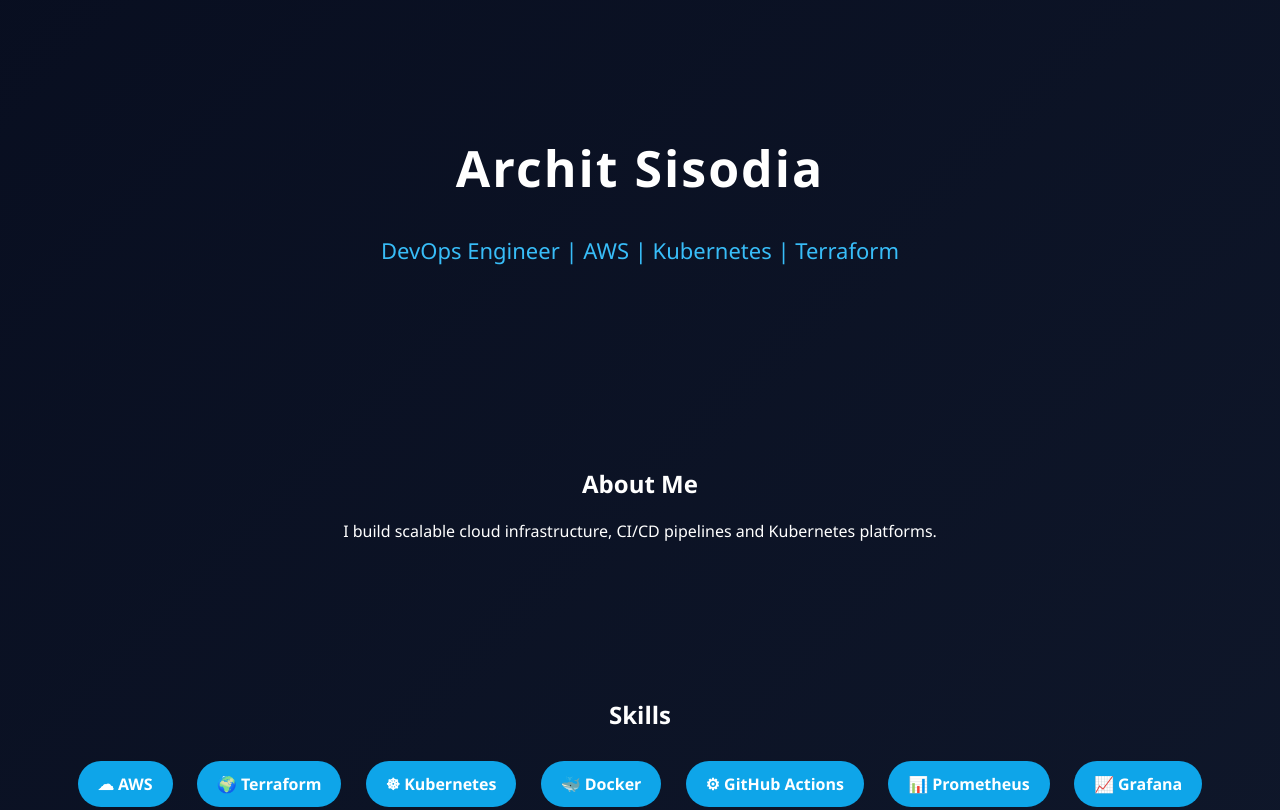
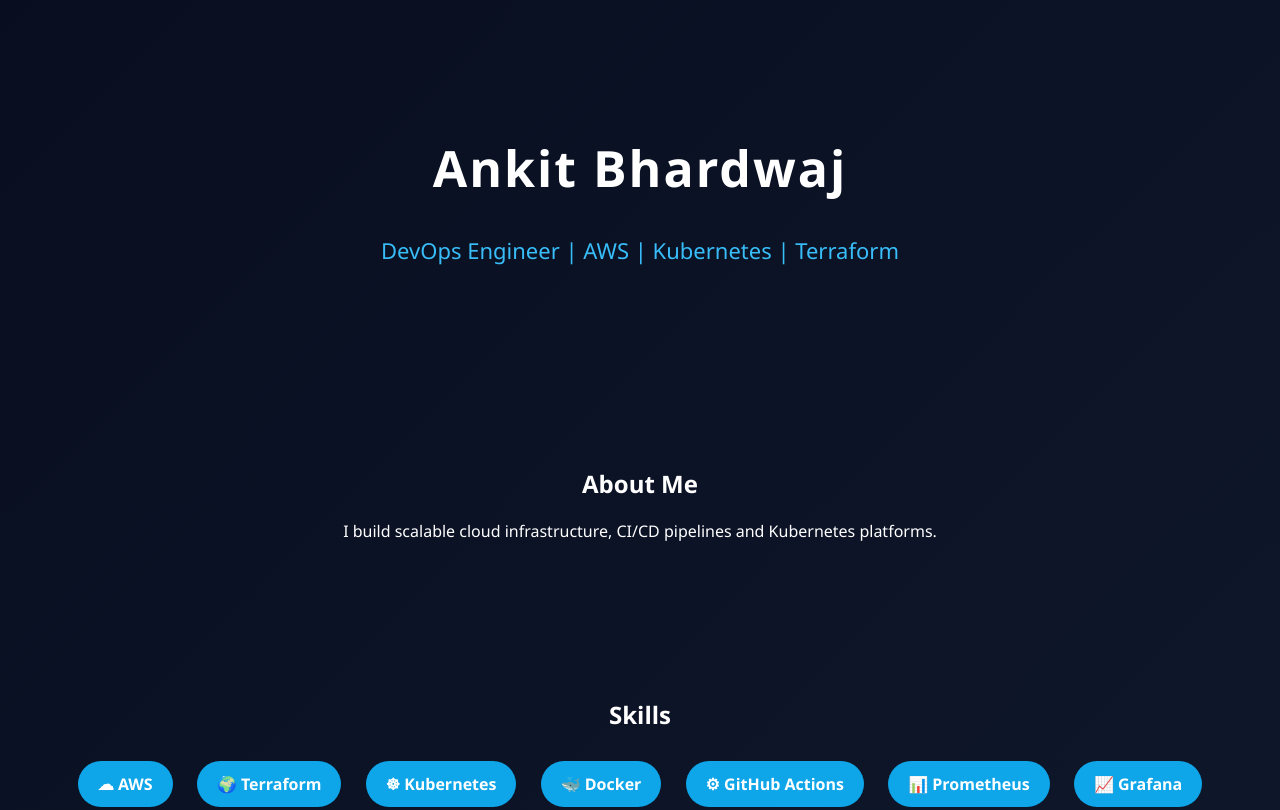
Before and after one commit to architssisodia-max/git-hub-action-archit, a plain HTML site: page portfolio/index.html in a window 1280 px wide. Shown: the top 810 px of the page. Drawn offline with Linux system fonts and the light colour scheme.

Commit message:
changed the name from archit to ankit

```diff
--- a/portfolio/index.html
+++ b/portfolio/index.html
@@ -15,7 +15,7 @@
 
 <header>
 
-<h1>Archit Sisodia</h1>
+<h1>Ankit Bhardwaj</h1>
 
 <p id="typing"></p>
 
```
